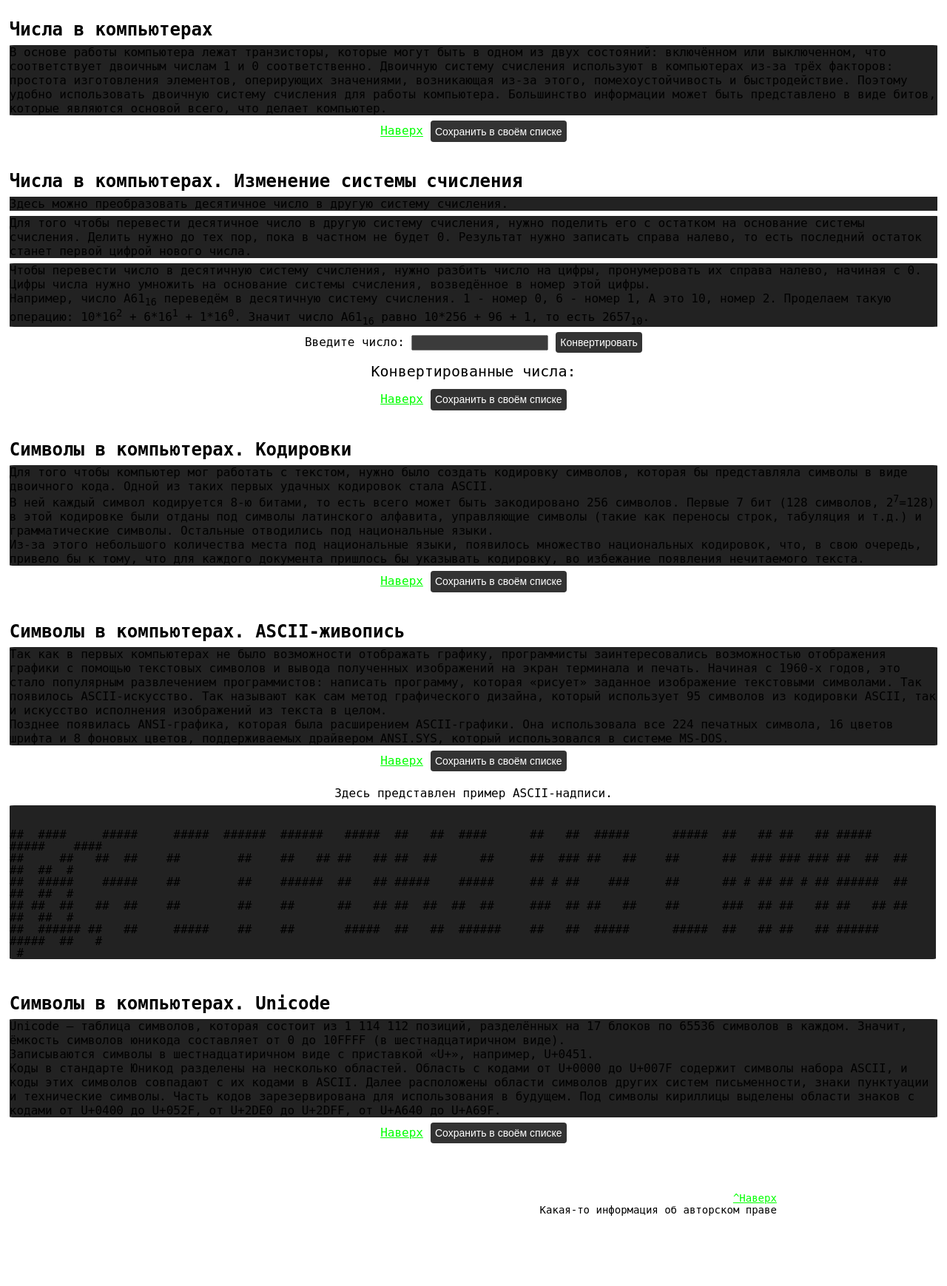
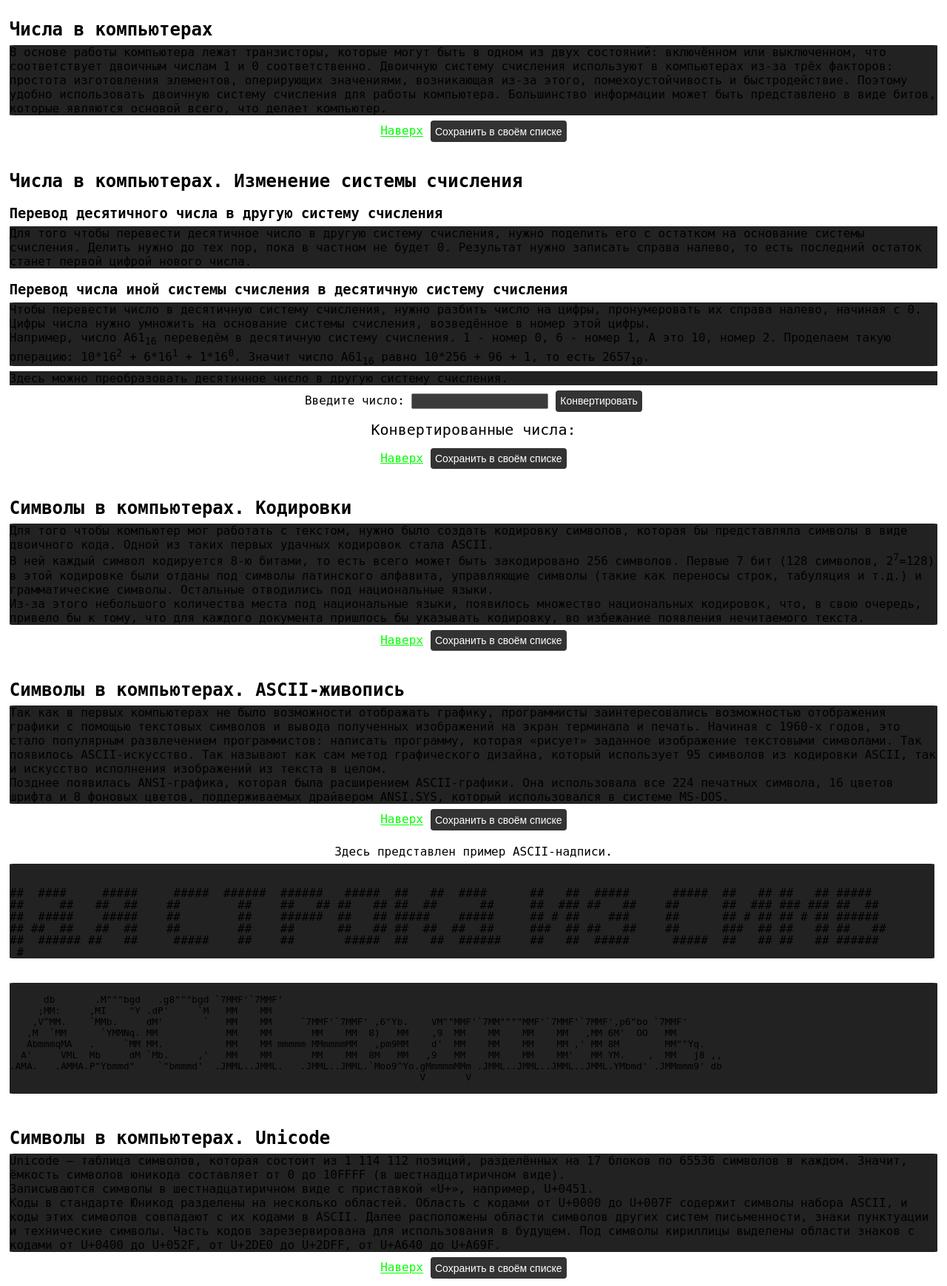
Before and after one commit to Geodeziy/W-0723, a Flask app: template templates/index1.html in a window 1280 px wide. Shown: the part 46-1785 px from the top of the page at 74% size. Before the commit the page ends 1690 px from the top, so only its background shows below. Run offline with Flask 3, Linux system fonts and the light colour scheme; the template is opened without the code that fills it, so the values that code supplies are empty; some libraries are stand-ins or nearby versions.

Commit message:
Веб-страница.

```diff
--- a/templates/index1.html
+++ b/templates/index1.html
@@ -236,6 +236,12 @@
             /*text-align: center;*/
         }
 
+        #asciiText {
+            white-space: pre-wrap;
+            font-family: monospace;
+            font-size: 1vw;
+        }
+
     </style>
 
 </head>
@@ -259,10 +265,12 @@
 
     <section id="number-base-converter-section">
         <h1 align="left" style="margin-bottom: auto">Числа в компьютерах. Изменение системы счисления</h1>
-        <pre>Здесь можно преобразовать десятичное число в другую систему счисления.</pre>
+        <h3 align="left" style="margin-bottom: auto">Перевод десятичного числа в другую систему счисления</h3>
         <pre>Для того чтобы перевести десятичное число в другую систему счисления, нужно поделить его с остатком на основание системы счисления. Делить нужно до тех пор, пока в частном не будет 0. Результат нужно записать справа налево, то есть последний остаток станет первой цифрой нового числа.</pre>
+        <h3 align="left" style="margin-bottom: auto">Перевод числа иной системы счисления в десятичную систему счисления</h3>
         <pre>Чтобы перевести число в десятичную систему счисления, нужно разбить число на цифры, пронумеровать их справа налево, начиная с 0. Цифры числа нужно умножить на основание системы счисления, возведённое в номер этой цифры.
 Например, число A61<sub>16</sub> переведём в десятичную систему счисления. 1 - номер 0, 6 - номер 1, A это 10, номер 2. Проделаем такую операцию: 10*16<sup>2</sup> + 6*16<sup>1</sup> + 1*16<sup>0</sup>. Значит число A61<sub>16</sub> равно 10*256 + 96 + 1, то есть 2657<sub>10</sub>.</pre>
+        <pre>Здесь можно преобразовать десятичное число в другую систему счисления.</pre>
         <label for="number">Введите число:</label>
         <input type="text" id="number">
         <button onclick="convert()">Конвертировать</button>
@@ -297,6 +305,20 @@
         <div id="animation-container">
             <pre id="animation"></pre>
         </div>
+    </section>
+
+    <section>
+        <pre id="asciiText">
+
+      db       .M"""bgd   .g8"""bgd `7MMF'`7MMF'
+     ;MM:     ,MI    "Y .dP'     `M   MM    MM
+    ,V^MM.    `MMb.     dM'       `   MM    MM     `7MMF'`7MMF' ,6"Yb.    VM""MMF'`7MM""""MMF'`7MMF'`7MMF',p6"bo `7MMF'
+   ,M  `MM      `YMMNq. MM            MM    MM       MM    MM  8)   MM    ,9  MM    MM    MM    MM   ,MM 6M'  OO   MM
+   AbmmmqMA   .     `MM MM.           MM    MM mmmmm MMmmmmMM   ,pm9MM    d'  MM    MM    MM    MM ,' MM 8M        MM""Yq.
+  A'     VML  Mb     dM `Mb.     ,'   MM    MM       MM    MM  8M   MM   ,9   MM    MM    MM    MM'   MM YM.    ,  MM   j8 ,,
+.AMA.   .AMMA.P"Ybmmd"    `"bmmmd'  .JMML..JMML.   .JMML..JMML.`Moo9^Yo.gMmmmmMMm .JMML..JMML..JMML..JMML.YMbmd' .JMMmmm9' db
+                                                                        V       V
+        </pre>
     </section>
 
     <section id="symbols-section2">
@@ -387,8 +409,8 @@
     ];
     const animationContainer = document.getElementById("animation-container");
     const animationElement = document.getElementById("animation");
-    const charWidth = 9;
-    let columns = Math.floor(animationContainer.clientWidth / charWidth)-1; // Определение количества столбцов
+    const charWidth = 10;
+    let columns = Math.floor((animationContainer.clientWidth + 5) / charWidth)-1; // Определение количества столбцов
 
     // Установка ширины контейнера анимации и элемента анимации
     animationContainer.style.width = columns * charWidth + 10 + "px";
```
